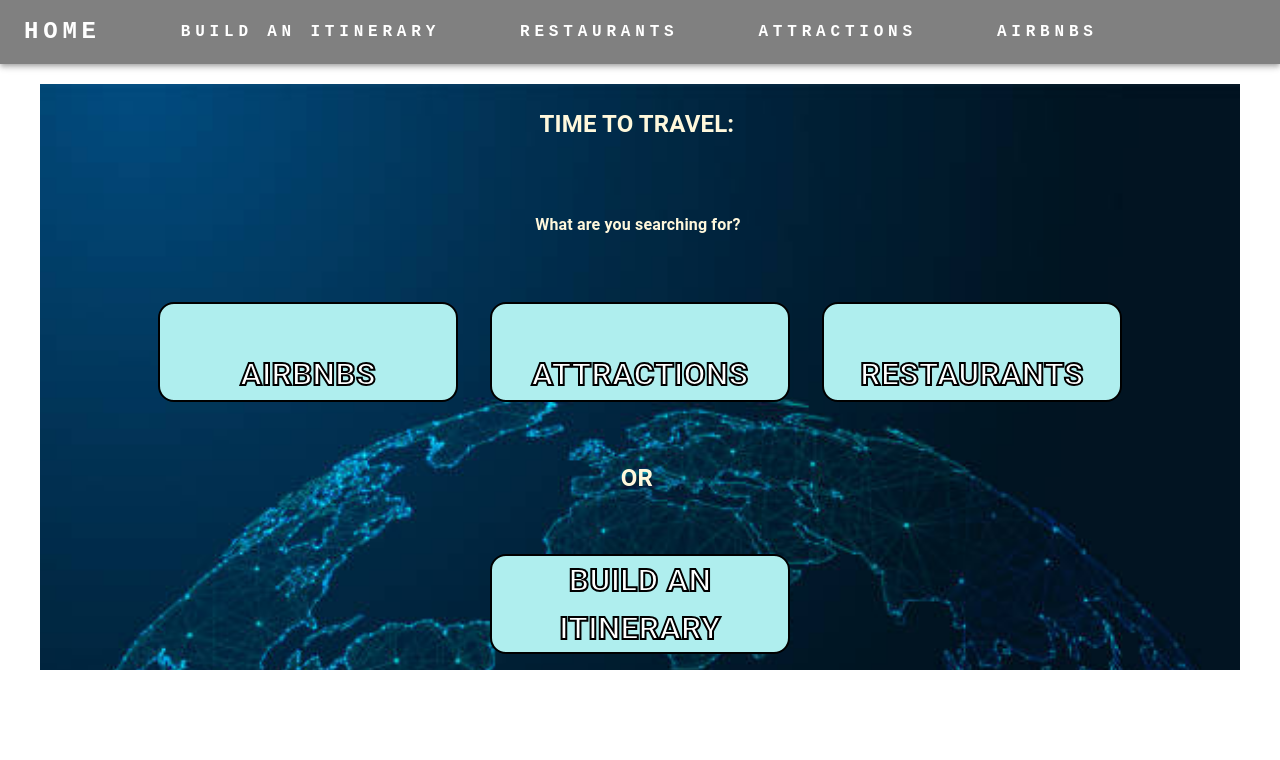
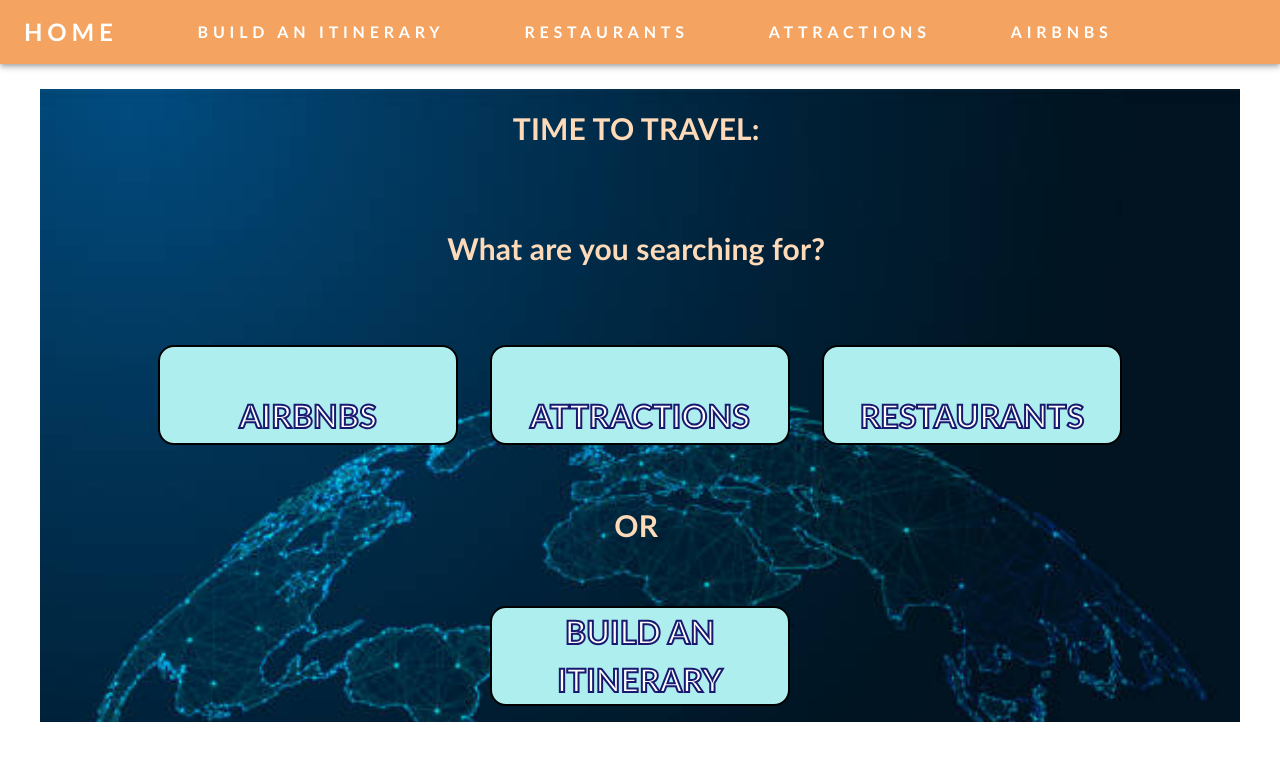
Before and after one commit to j-caspar/Route-Wizard, a React (Create React App) app in the folder client/: page / in a window 1280 px wide. Shown: the top 760 px of the page. Built offline with nearby package versions, Linux system fonts and the light colour scheme; no server answers.

Commit message:
formatting

```diff
--- a/client/src/components/NavBar.js
+++ b/client/src/components/NavBar.js
@@ -11,7 +11,7 @@
       noWrap
       style={{
         marginRight: '80px',
-        fontFamily: 'monospace',
+        fontFamily: 'Candara',
         fontWeight: 700,
         letterSpacing: '.3rem',
       }}
@@ -34,7 +34,7 @@
 // props to how it changes the look of the component.
 export default function NavBar() {
   return (
-    <AppBar style={{backgroundColor: 'gray', color: 'white'}} position='static'>
+    <AppBar style={{backgroundColor: 'sandybrown', color: 'white'}} position='static'>
       <Container maxWidth='xl'>
         <Toolbar disableGutters>
           <NavText href='/' text='HOME' isMain />
--- a/client/src/pages/pages.css
+++ b/client/src/pages/pages.css
@@ -3,7 +3,9 @@
     align-items: center;
     justify-content: center;
     height: 10vh;
-    color:cornsilk;
+    color:peachpuff;
+    font-family: 'Candara';
+    font-size: 30px;
   }
 
   .left-panel {
@@ -58,13 +60,14 @@
   .navColor {
     color: #fff;
     -webkit-text-stroke-width: 2px;
-    -webkit-text-stroke-color: black;
+    -webkit-text-stroke-color: midnightblue;
     text-decoration: none;
     font-size: xx-large;
     text-align: center;
     display: flex;
     align-items: center;
     justify-content: center;
+    font-family: 'Candara';
   }
 
   .coolContainerH4 {
```
